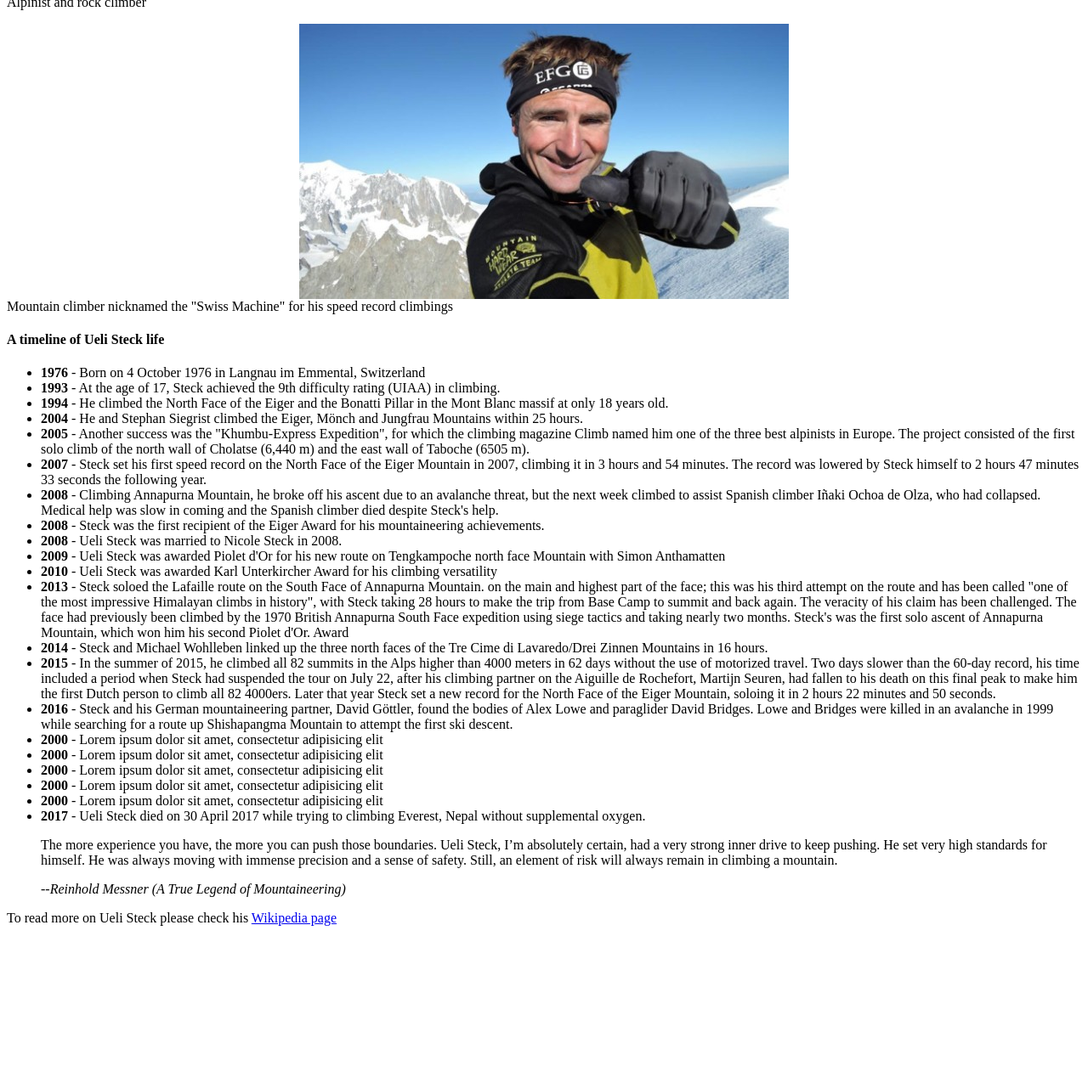
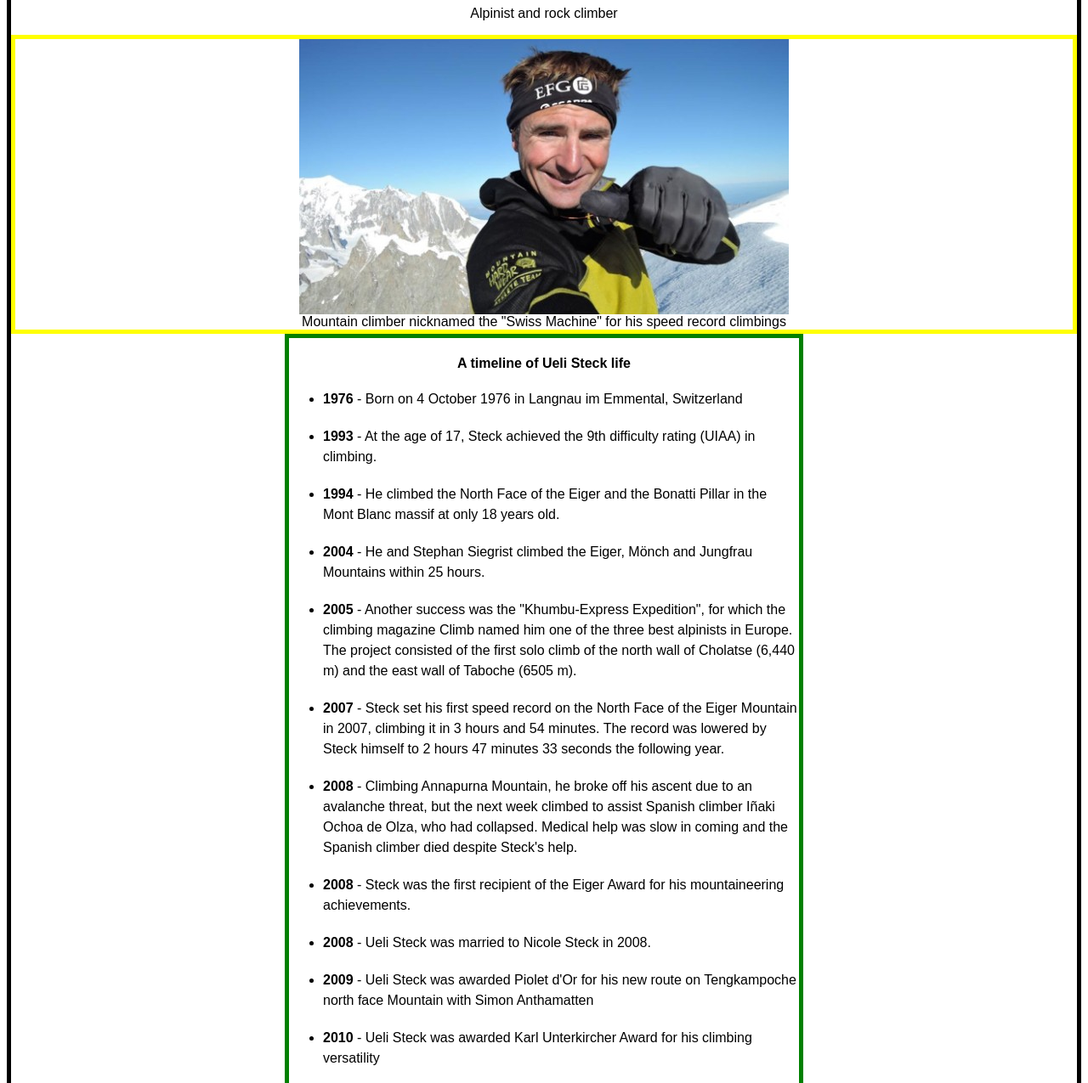
Before and after one commit to costik2020/0014-tribute-page-to-alpinist-Ueli-Steck, a plain HTML site: page index.html in a window 1280 px wide. Shown: the part 86-1361 px from the top of the page at 85% size. Before the commit the page ends 1192 px from the top, so only its background shows below. Drawn offline with Linux system fonts and the light colour scheme.

Commit message:
Added some basic styles and margins

```diff
--- a/index.html
+++ b/index.html
@@ -32,28 +32,37 @@
 					<li><strong>2014</strong> - Steck and Michael Wohlleben linked up the three north faces of the Tre Cime di Lavaredo/Drei Zinnen Mountains in 16 hours.  </li>
 					<li><strong>2015</strong> - In the summer of 2015, he climbed all 82 summits in the Alps higher than 4000 meters in 62 days without the use of motorized travel. Two days slower than the 60-day record, his time included a period when Steck had suspended the tour on July 22, after his climbing partner on the Aiguille de Rochefort, Martijn Seuren, had fallen to his death on this final peak to make him the first Dutch person to climb all 82 4000ers. Later that year Steck set a new record for the North Face of the Eiger Mountain, soloing it in 2 hours 22 minutes and 50 seconds.  </li>
 					<li><strong>2016</strong> - Steck and his German mountaineering partner, David Göttler, found the bodies of Alex Lowe and paraglider David Bridges. Lowe and Bridges were killed in an avalanche in 1999 while searching for a route up Shishapangma Mountain to attempt the first ski descent.  </li>
-					<li><strong>2000</strong> - Lorem ipsum dolor sit amet, consectetur adipisicing elit  </li>
-					<li><strong>2000</strong> - Lorem ipsum dolor sit amet, consectetur adipisicing elit  </li>
-					<li><strong>2000</strong> - Lorem ipsum dolor sit amet, consectetur adipisicing elit  </li>
-					<li><strong>2000</strong> - Lorem ipsum dolor sit amet, consectetur adipisicing elit  </li>
-					<li><strong>2000</strong> - Lorem ipsum dolor sit amet, consectetur adipisicing elit  </li>
-					<li><strong>2017</strong> - Ueli Steck died on 30 April 2017 while trying to climbing Everest, Nepal without supplemental oxygen.  </li>
+					<li><strong>2017</strong> - Ueli Steck died at the age of 40 while trying to climbing Everest, Nepal without supplemental oxygen.  </li>
 
 				</ul>
 
+				<blockquote cite="http://">
+					<p>"The more experience you have, the more you can push those boundaries. Ueli Steck, I’m absolutely certain, had a very strong inner drive to keep pushing. He set very high standards for himself.
+					He was always moving with immense precision and a sense of safety. Still, an element of risk will always remain in climbing a mountain."
+					<p>
+					<cite>--Reinhold Messner (A True Legend of Mountaineering)</cite>
+				</blockquote>
+
 			</section>
 
-			<p></p>
-			<blockquote cite="http://">
-				<p>The more experience you have, the more you can push those boundaries. Ueli Steck, I’m absolutely certain, had a very strong inner drive to keep pushing. He set very high standards for himself.
-				He was always moving with immense precision and a sense of safety. Still, an element of risk will always remain in climbing a mountain.
-				<p>
-				<cite>--Reinhold Messner (A True Legend of Mountaineering)</cite>
-			</blockquote>
+
+
 			<footer>
-				<p> To read more on Ueli Steck please check his <a id="tribute-link" href="https://en.wikipedia.org/wiki/Ueli_Steck" target="_blank">Wikipedia page</a></p>
+				<p> If you have time you can read more on Ueli Steck by checking his <a id="tribute-link" href="https://en.wikipedia.org/wiki/Ueli_Steck" target="_blank">Wikipedia page</a> or watch <a id="tribute-link" href="https://youtube.com" target="_blank">YouTube</a> on his life achievements</p>
 			</footer>
 		</main>
 
 	</body>
 </html>
+
+
+<!--
+
+
+<li><strong>2000</strong> - Lorem ipsum dolor sit amet, consectetur adipisicing elit  </li>
+<li><strong>2000</strong> - Lorem ipsum dolor sit amet, consectetur adipisicing elit  </li>
+<li><strong>2000</strong> - Lorem ipsum dolor sit amet, consectetur adipisicing elit  </li>
+<li><strong>2000</strong> - Lorem ipsum dolor sit amet, consectetur adipisicing elit  </li>
+<li><strong>2000</strong> - Lorem ipsum dolor sit amet, consectetur adipisicing elit  </li>
+
+-->
--- a/styles.css
+++ b/styles.css
@@ -1,5 +1,8 @@
 
-
+html {
+	font-size: 16px;
+	font-family: sans-serif, serif;
+}
 
 img {
 	display: block;
@@ -7,6 +10,64 @@ img {
 	margin: 0 auto;
 }
 
+#img-caption {
+	text-align: center;
+}
+
+
+#img-div{
+	border: 5px solid yellow;
+}
+
 strong {
 	font-weight: bold;
 }
+
+/*Hero area*/
+
+h1 {
+	text-align: center;
+}
+
+
+h1~p {
+	text-align: center;
+}
+
+body {
+	border: 5px solid black;
+}
+
+#tribute-info {
+	border: 5px solid green;
+	width: 40%;
+	min-width: 600px;
+	margin: 0 auto;
+
+}
+
+#tribute-info h4 {
+	text-align: center;
+}
+
+ul {
+	margin: 0;
+	margin-bottom: 100px
+
+}
+
+ul li{
+	margin: 20px 0;
+	line-height: 1.5rem;
+}
+
+
+blockquote p {
+	font-style: oblique;
+}
+
+footer p {
+	border: 5px solid brown;
+	text-align: center;
+	font-weight: bold;
+}
```
